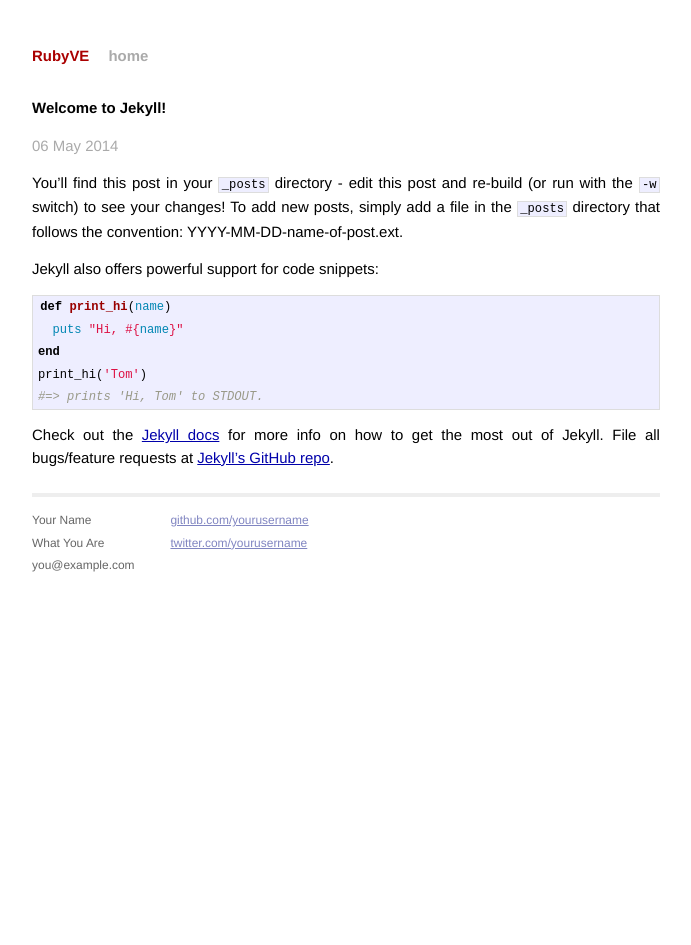
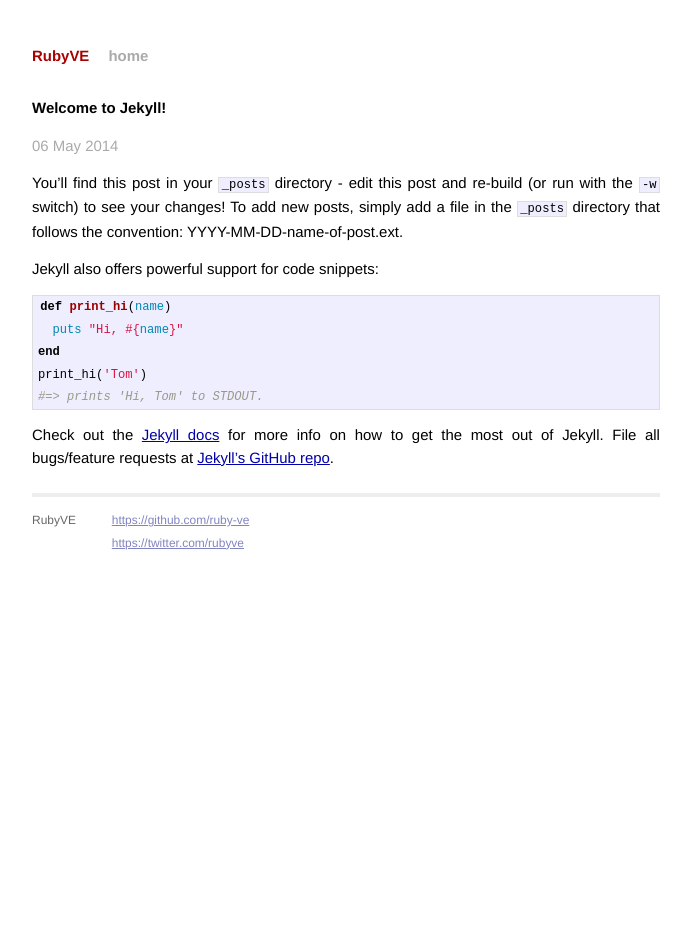
Before and after one commit to ruby-ve/ruby-ve.github.io, a Jekyll site: the page built from _posts/2014-05-06-welcome-to-jekyll.markdown, in a window 1280 px wide. Shown: the whole page, without its empty margins (294-985 px from the left). Built offline with Jekyll 4.4.1, drawn with Linux system fonts in a browser that asks for light colours; Markdown is read by kramdown in place of the engine named in the settings.

Commit message:
Use some site variables in the layout and index

```diff
--- a/_layouts/default.html
+++ b/_layouts/default.html
@@ -3,15 +3,14 @@
     <head>
         <meta charset="utf-8">
         <meta http-equiv="X-UA-Compatible" content="IE=edge,chrome=1">
-        <title>{{ page.title }}</title>
+        <meta name="description" content="{{ page.description }}">
+        <meta name="author" content="{{ site.name }}">
         <meta name="viewport" content="width=device-width">
-
+        <title>{{ page.title }} - {{ site.title }}</title>
         <!-- syntax highlighting CSS -->
         <link rel="stylesheet" href="/css/syntax.css">
-
         <!-- Custom CSS -->
         <link rel="stylesheet" href="/css/main.css">
-
     </head>
     <body>
 
@@ -26,19 +25,16 @@
           <div class="footer">
             <div class="contact">
               <p>
-                Your Name<br />
-                What You Are<br />
-                you@example.com
+                {{ site.name }}
               </p>
             </div>
             <div class="contact">
               <p>
-                <a href="https://github.com/yourusername">github.com/yourusername</a><br />
-                <a href="https://twitter.com/yourusername">twitter.com/yourusername</a><br />
+                <a href="{{ site.connect.github }}">{{ site.connect.github }}</a><br />
+                <a href="{{ site.connect.twitter }}">{{ site.connect.twitter }}</a><br />
               </p>
             </div>
           </div>
         </div>
-
     </body>
 </html>
--- a/index.html
+++ b/index.html
@@ -1,6 +1,7 @@
 ---
 layout: default
-title: Your New Jekyll Site
+title: Index
+description: Grupo de Usuarios Ruby de Venezuela
 ---
 
 <div id="home">
```
